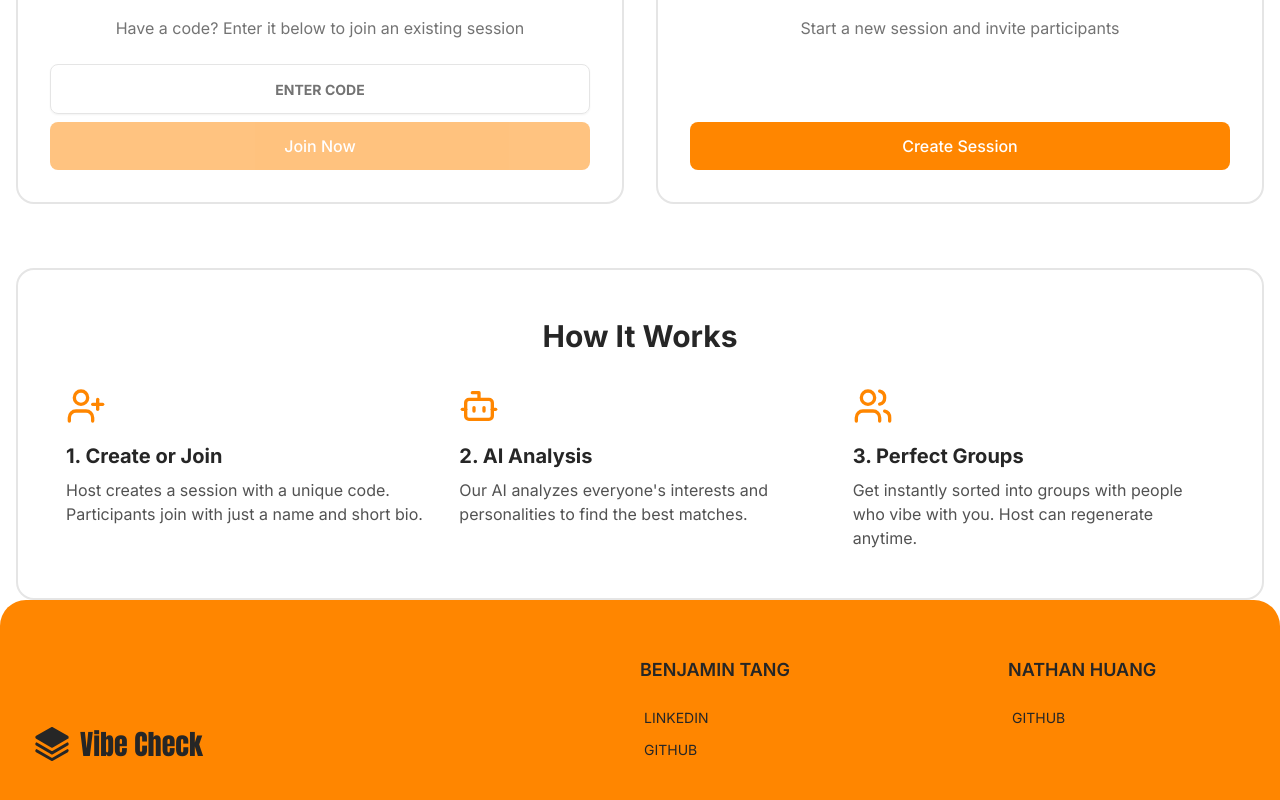
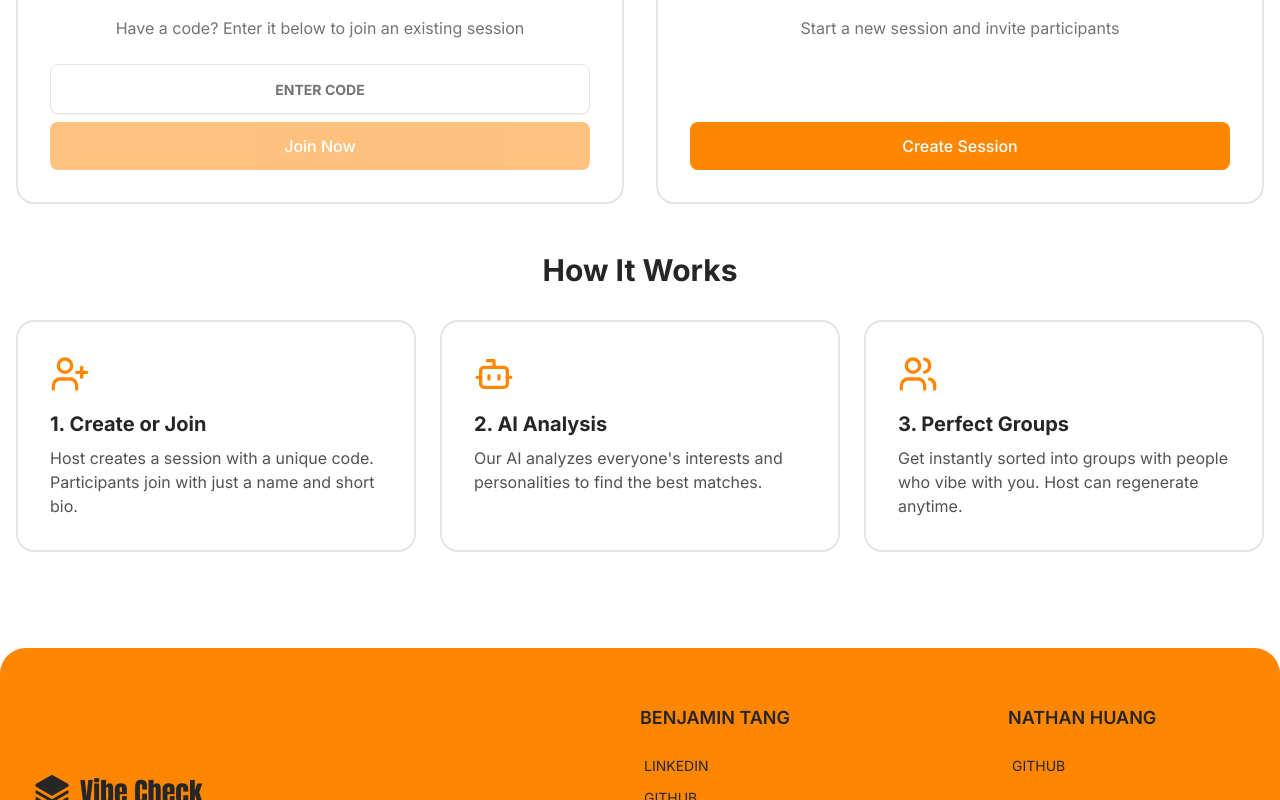
Before and after one commit to Benjam1n-Tang/hopperhacks-vibecheck, a Next.js app: page / in a window 1280 px wide. Shown: the part 498-1298 px from the top of the page. Built offline with nearby package versions, Linux system fonts and the light colour scheme; no server answers.

Commit message:
Main page finished

```diff
--- a/app/page.tsx
+++ b/app/page.tsx
@@ -19,13 +19,15 @@ export default function Home() {
           </p>
 
           {/* Action Cards */}
-          <div className="grid md:grid-cols-2 gap-8 mb-16">
+          <div className="grid md:grid-cols-2 gap-8 mb-12">
             <JoinSessionCard />
             <CreateSessionCard />
           </div>
 
           {/* Features Section */}
-          <HowItWorksSection />
+          <div className="mb-24">
+            <HowItWorksSection />
+          </div>
         </div>
       </div>
     </div>
--- a/components/home/HowItWorksSection.tsx
+++ b/components/home/HowItWorksSection.tsx
@@ -2,10 +2,10 @@ import { UserPlus, Bot, Users } from 'lucide-react';
 
 export default function HowItWorksSection() {
   return (
-    <div className="rounded-2xl p-12 border-2 border-neutral-200">
+    <div>
       <h3 className="text-3xl font-bold text-neutral-800 mb-8">How It Works</h3>
-      <div className="grid md:grid-cols-3 gap-8 text-left">
-        <div>
+      <div className="grid md:grid-cols-3 gap-6 text-left">
+        <div className="rounded-2xl p-8 border-2 border-neutral-200 hover:border-neutral-300 transition-all">
           <div className="mb-4">
             <UserPlus className="size-10 text-primary" />
           </div>
@@ -17,7 +17,7 @@ export default function HowItWorksSection() {
             just a name and short bio.
           </p>
         </div>
-        <div>
+        <div className="rounded-2xl p-8 border-2 border-neutral-200 hover:border-neutral-300 transition-all">
           <div className="mb-4">
             <Bot className="size-10 text-primary" />
           </div>
@@ -29,7 +29,7 @@ export default function HowItWorksSection() {
             best matches.
           </p>
         </div>
-        <div>
+        <div className="rounded-2xl p-8 border-2 border-neutral-200 hover:border-neutral-300 transition-all">
           <div className="mb-4">
             <Users className="size-10 text-primary" />
           </div>
```
